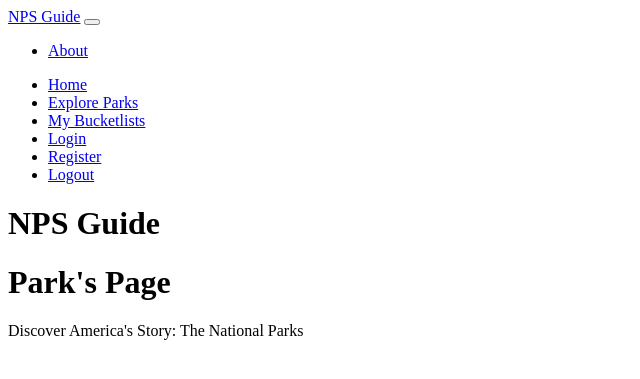
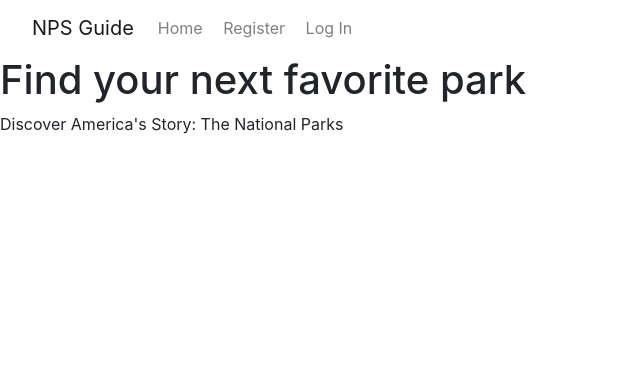
Before and after one commit to marissaaguilera/NPS-Guide, a Flask app: page /parks in a window 1280 px wide. Shown: the top 379 px of the page, without its empty margins (0-640 px from the left). Run offline with Flask 2, Linux system fonts and the light colour scheme; data that the repository does not hold is empty; some libraries are stand-ins or nearby versions.

Commit message:
Navbar changes, restrictions on navbar views

```diff
--- a/server.py
+++ b/server.py
@@ -30,6 +30,8 @@
 def login():
     """User login."""
 
+    login = None
+
     if request.method == 'POST':
         session.pop('user_id', None)
 
@@ -39,22 +41,23 @@
         user = crud.get_user_by_email(email)
 
         if not user:
-            flash('Account does not exist. Please try again.')
+            login = 'Account does not exist. Please try again.'
+            # flash('Account does not exist. Please try again.')
             return redirect('/login')
 
         elif user.password != password:
-            print('Incorrect Password. Please try again.')
+            login = 'Incorrect Password. Please try again.'
             return redirect('/login')
 
         elif user:
             session['user'] = email
             session['user_id'] = user.user_id
-            print('Successfully logged in!')
+            login = 'Successfully logged in!'
             return redirect('/parks')
 #flash does not work but when i use print it prints in the terminal
 #logic works
 
-    return render_template('login.html')
+    return render_template('login.html', login=login)
 
 
 def is_logged_in():
@@ -64,12 +67,12 @@
 
 
 
-def logged_in_user(user_id):
+def logged_in_user():
     """Get information on the user that is logged in."""
 
-    user = crud.get_user_by_id(user_id)
+    # user = crud.get_user_by_id(user_id)
 
-    # User.query.get(session['user_id'])
+    user = User.query.get(session['user_id'])
     return user
 
 
@@ -95,7 +98,7 @@
             return redirect('/parks')
     else:
 
-        return render_template("registration.html")
+        return render_template('registration.html')
 
 
 
@@ -161,7 +164,7 @@
 
     user = crud.get_user_by_id(user_id)
 
-    return render_template('bucketlist_form.html', user=user)
+    return render_template('user_profile.html', user=user)
 
 
 
@@ -179,41 +182,60 @@
 def new_bucketlist():
     """Creates a new bucketlist for a user."""
 
+#get user that is in session
     user_id = session['user_id']
-
-
-#get user that is in session
-    user = crud.get_user_by_id(user_id)
-    # session['user'] = user
-    print('>>>>>>>>>>>>>', user)
+    print('>>>>>>>>>>>>>', user_id)
 
 #get park that is in hidden input
-    park = request.form.get('park_id')
-    print('>>>>>>>>>>>>>', park)
+    park_id = request.form.get('park_id')
+    print('>>>>>>>>>>>>>', park_id)
 
 #activities that they selected from request and the park from request
-    activity = request.form.getlist('activities')
-    print('>>>>>>>>>>>>', activity)
+    activity_list = request.form.getlist('activities')
+    print('>>>>>>>>>>>>', activity_list)
+
+    #checking if user already has a list with that park id
+    does_bucketlist_exist = crud.get_bucketlist_by_park_and_user(park_id, user_id)
 
 
 
-    does_bucketlist_exist = crud.get_bucketlist_by_park_and_user(park, user)
-# run this to check if user has park id for bucketlist get_bucketlist_by_park(park_id, user_id)
+#see that the list was in the database
+
+#get bucketlistid and activity id
+
+#adding something to the bucketlist items table by making a new entry for bucketlistitem
+#put into session
+
+#do that for every activity they selected
+#for loop
+
+#look in seed database file
+
+# bucketlistitems
+# bucketlist_id
+# activity_id
+# new_user = User("name", "email@kjsdk.com")
+# db.session.add(new_user)
+# db.session.commit()
+# new_item = BucketListItem()
+
+
+    if does_bucketlist_exist:
+        for activity in activity_list:
+            new_bucketlist_item = BucketlistItem(bucketlist_id, activity_id, order)
+            # activity_id = crud.get_activity_by_id(activity_id)
+            # new_bucketlist_item = crud.create_bucketlist_item(bucketlist_id, activity_id, order)
+            print('>>>>>>>>>>', activity)
+
+        print('>>>>>>>>> here') #add to bucketlist by park id
+        #create new bucketlist
+    else:
+        new_bucketlist = crud.create_bucketlist(user_id, park_id)
+        print('>>>>>>>>no bucketlist found ')
 
 
 
 
-    #checking if user already has a list with that park id
-    if does_bucketlist_exist:
-        print('>>>>>>>>> here') #add to bucketlist by park id
-    else:
-        print('>>>>>>>>no bucketlist found ') #create new bucketlist
-# if not add these activities it a new bucketlist
-
-
-
-    # new_bucketlist = crud.create_bucketlist(user_id)
-    # new_bucketlist_item = crud.create_bucketlist_item(bucketlist_id, activity_id, order)
 
     # user_bucketlist = new_bucketlist, new_bucketlist_item, user_id
 
@@ -229,6 +251,7 @@
 #STEP TWO
 #activities that they selected from request and the park from request
 #print out checked boxes
+
 
 #STEP THREE
 #check to see if bucketlist exists for park/user and if it does add to existing bucketlist
@@ -246,25 +269,6 @@
 if __name__ == '__main__':
     connect_to_db(app)
     app.run(debug=True, host='0.0.0.0')
-
-
-
-
-
-
-
-
-
-
-
-##PLAN:
-#MVP FIRST
-    #- user login (implement on html, js file)
-    #- user registration (implement on html, js file)
-    #- user logout (implement on html, js file)
-    #- search parks (all)
-    #- view activities by park (all)
-    #- add activities to bucketlist (all)
 
 
 #Post is used to send data
--- /dev/null
+++ b/static/css/styles.css
@@ -0,0 +1,44 @@
+/* Style sheet for NPS GUide. */
+
+
+
+/* Navbar Styling */
+ul {
+	list-style-type: none;
+	margin: 0;
+	padding: 0;
+  }
+
+/* /#navbar-links {
+	margin: 10px;
+	width: 900px;
+    font-family: sans-serif;
+    list-style:none;
+}
+
+#navbar-links li {
+	display:block;
+	width:120px;
+	float:left;
+	margin-left:2px;
+	border:1px solid #000;
+}
+
+#navbar-links a {
+	display:block;
+	padding:3px;
+	text-decoration:none;
+	background-color:#fff;
+	color:#009;
+} */
+
+
+#navbar-item {
+	background-color: black;
+	color: white;
+}
+
+/* #navbar-links a:hover {
+	background-color:#009;
+	color:#fff;
+}  */
--- a/templates/activities.html
+++ b/templates/activities.html
@@ -1,6 +1,6 @@
 {% extends 'base.html' %}
 
-{% block title %} Activities Page{% endblock %}
+{% block title %}Activities - NPS Guide{% endblock %}
 
 
 {% block content %}
--- a/templates/activity_details.html
+++ b/templates/activity_details.html
@@ -1,7 +1,7 @@
 
 {% extends 'base.html' %}
 
-{% block title %}Activities Page{% endblock %}
+{% block title %}Activity Details - NPS Guide{% endblock %}
 
 
 {% block content %}
--- a/templates/base.html
+++ b/templates/base.html
@@ -1,71 +1,80 @@
 <!DOCTYPE html>
 <html>
     <head>
-        <!-- Bootstrap -->
 
         <title>{% block title %}National Park Service Guide{% endblock %}</title>
 
-
+        <link href='http://fonts.googleapis.com/css?family=Raleway:100,700'rel='stylesheet'>
+        <link rel="stylesheet" href="https://stackpath.bootstrapcdn.com/bootstrap/4.1.3/css/bootstrap.min.css" integrity="sha384-MCw98/SFnGE8fJT3GXwEOngsV7Zt27NXFoaoApmYm81iuXoPkFOJwJ8ERdknLPMO" crossorigin="anonymous">
+        <script src="https://code.jquery.com/jquery-3.3.1.slim.min.js" integrity="sha384-q8i/X+965DzO0rT7abK41JStQIAqVgRVzpbzo5smXKp4YfRvH+8abtTE1Pi6jizo" crossorigin="anonymous"></script>
+        <script src="https://cdnjs.cloudflare.com/ajax/libs/popper.js/1.14.3/umd/popper.min.js" integrity="sha384-ZMP7rVo3mIykV+2+9J3UJ46jBk0WLaUAdn689aCwoqbBJiSnjAK/l8WvCWPIPm49" crossorigin="anonymous"></script>
+        <script src="https://stackpath.bootstrapcdn.com/bootstrap/4.1.3/js/bootstrap.min.js" integrity="sha384-ChfqqxuZUCnJSK3+MXmPNIyE6ZbWh2IMqE241rYiqJxyMiZ6OW/JmZQ5stwEULTy" crossorigin="anonymous"></script>
+        <link rel="stylesheet" href="https://use.fontawesome.com/releases/v5.3.1/css/all.css" integrity="sha384-mzrmE5qonljUremFsqc01SB46JvROS7bZs3IO2EmfFsd15uHvIt+Y8vEf7N7fWAU" crossorigin="anonymous">
 
         <!-- Load our stylesheet -->
         <link rel="stylesheet" href="/static/css/styles.css">
 
-        <script src="https://code.jquery.com/jquery-3.5.1.js"
-        integrity="sha256-QWo7LDvxbWT2tbbQ97B53yJnYU3WhH/C8ycbRAkjPDc="
-        crossorigin="anonymous"></script>
+        <meta name="viewport" content="width=device-width, initial-scale=1.0">
 
-    </head>
-    <body>
+       <!-- Navbar  -->
+
+        <div id="navbar-div">
+            <!-- Navbar collapsed -->
+            <nav id="navbar" class="navbar navbar-expand-lg navbar-light navbar-fixed-top justify-content-between">
+                <!-- add style in tag -->
+                <a class="navbar-brand" href="/" >
+                  <!-- Logo -->
+                  <!-- <img src="/static/imgs/logo3.png" width="60" height="60" class="d-inline-block align-top" alt="">NPS Guide</a> -->
 
 
-
-
-            <!-- Navbar collapsed -->
-            <nav class="navbar navbar-expand-lg navbar-light bg-light">
                 <a class="navbar-brand" href="#">NPS Guide</a>
                 <button class="navbar-toggler" type="button" data-toggle="collapse" data-target="#navbarSupportedContent" aria-controls="navbarSupportedContent" aria-expanded="false" aria-label="Toggle navigation">
                 <span class="navbar-toggler-icon"></span>
                 </button>
 
+            <!-- Navbar nav-links -->
                 <div class="collapse navbar-collapse" id="navbarSupportedContent">
-                <ul class="navbar-nav">
-                    <li class="nav-item">
-                    <a class="nav-link" href="#">About</a>
-                    </li>
-
-                </ul>
-
-
-
-            <!-- Navbar showing nav-links -->
-                <ul class="nav navbar-nav ml-auto">
+                    <div class="navbar-nav justify-content-between">
+                        {% if session.get('user') %}
+                        <ul class="nav nav-pills">
                             <li class="nav-item">
                             <a href="/" class="nav-link" href="#">Home</a>
-                    </li>
+                            </li>&nbsp;
 
                             <li class="nav-item">
                             <a href="/parks" class="nav-link" href="#">Explore Parks</a>
-                    </li>
+                            </li>&nbsp;
+                            <!-- add styles to the a tags for colors  -->
 
                             <li class="nav-item">
-                    <a href="/create-bucketlist" class="nav-link" href="#">My Bucketlists</a>
-                    </li>
+                            <a href="create-bucketlist" class="nav-link" href="#">My Profile</a>
+                            </li>&nbsp;
 
                             <li class="nav-item">
-                    <a href="/login" class="nav-link" href="#">Login</a>
-                    </li>
+                            <a href="/logout" class="nav-link" href="#">Logout</a>
+                            </li>&nbsp;
+                        </ul>
+                        {% else %}
+                        <ul class="nav nav-pills">
+                            <li class="nav-item">
+                            <a href="/" class="nav-link" href="#">Home</a>
+                            </li>&nbsp;
 
                             <li class="nav-item">
                             <a href="/register" class="nav-link" href="#">Register</a>
-                    </li>
+                            </li>&nbsp;
 
                             <li class="nav-item">
-                        <a href="/logout" class="nav-link" href="#">Logout</a>
-                        </li>
+                            <a href="/login" class="nav-link" href="#">Log In</a>
+                            </li>&nbsp;
                         </ul>
+                        {% endif %}
                 </div>
             </nav>
-            <h1>NPS Guide</h1>
+        </div>
+
+    </head>
+    <body>
         {% block content %}BLOCK CONTENT GOES HERE{% endblock %}
         <footer>Discover America's Story: The National Parks</footer>
     </body>
--- a/templates/bucketlist_details.html
+++ b/templates/bucketlist_details.html
@@ -1,7 +1,7 @@
 
 {% extends 'base.html' %}
 
-{% block title %} Bucketlist Details Page{% endblock %}
+{% block title %} Bucketlist Details - NPS Guide{% endblock %}
 
 
 {% block content %}
--- a/templates/choose_park.html
+++ b/templates/choose_park.html
@@ -1,6 +1,6 @@
 {% extends 'base.html' %}
 
-{% block title %}Choose Parks Page{% endblock %}
+{% block title %}Choose Parks - NPS Guide{% endblock %}
 
 {% block content %}
 
--- a/templates/login.html
+++ b/templates/login.html
@@ -1,6 +1,6 @@
 {% extends 'base.html' %}
 
-{% block title %}Login Page{% endblock %}
+{% block title %}Login - NPS Guide{% endblock %}
 
 {% block content %}
 
--- a/templates/park_details.html
+++ b/templates/park_details.html
@@ -1,18 +1,18 @@
 {% extends 'base.html' %}
 
-{% block title %}Parks Page{% endblock %}
+{% block title %}Parks - NPS Guide{% endblock %}
 
 {% block content %}
 <h1>{{park.park_name}} Details Page</h1>
 
-
+<div id="park-info">
     <h2>Park Information:</h2>
     {% for state in park.states %}
     {{park.park_name}}<br />
     State Location: {{state.state_code}}<br />
     {% endfor %}
     <a href={{park.siteURL}}>Official Page</a>
-
+</div>
 
 <div id="act-checkboxes">
     <h3>Activities Available:</h3>
--- a/templates/parks.html
+++ b/templates/parks.html
@@ -1,6 +1,6 @@
 {% extends 'base.html' %}
 
-{% block title %}Parks Page{% endblock %}
+{% block title %}Parks - NPS Guide{% endblock %}
 
 
 {% block content %}
@@ -9,7 +9,7 @@
 
 </head>
 <div id="all-parks">
-    <h1>Park's Page</h1>
+    <h1>Find your next favorite park</h1>
     <ul>
         {% for park in parks %}
         <li><a href='parks/{{park.park_id}}'>{{ park.park_name }}</a></li>
--- a/templates/registration.html
+++ b/templates/registration.html
@@ -1,6 +1,6 @@
 {% extends 'base.html' %}
 
-{% block title %}Registration Page{% endblock %}
+{% block title %}Registration - NPS Guide{% endblock %}
 
 {% block content %}
 
--- a/templates/bucketlist_form.html
+++ b/templates/user_profile.html
@@ -1,13 +1,13 @@
 
 {% extends 'base.html' %}
 
-{% block title %} Bucketlist Page{% endblock %}
+{% block title %}Profile - NPS Guide{% endblock %}
 
 
 {% block content %}
-<h1>Bucketlist Page</h1>
+<h1>User's Profile Page</h1>
 
-
+<h2>All Bucketlists</h2>
 
 <!-- <div id="bucketlist-div">
     <h2>Bucketlist</h2>
```
Also changed, not shown: crud.py (+1 -9 lines), test.py (+26 -9 lines), static/imgs/logo.png (added), static/imgs/logo2.png (added), static/imgs/logo3.png (added). Lines whose indentation alone changed are shown as unchanged.
